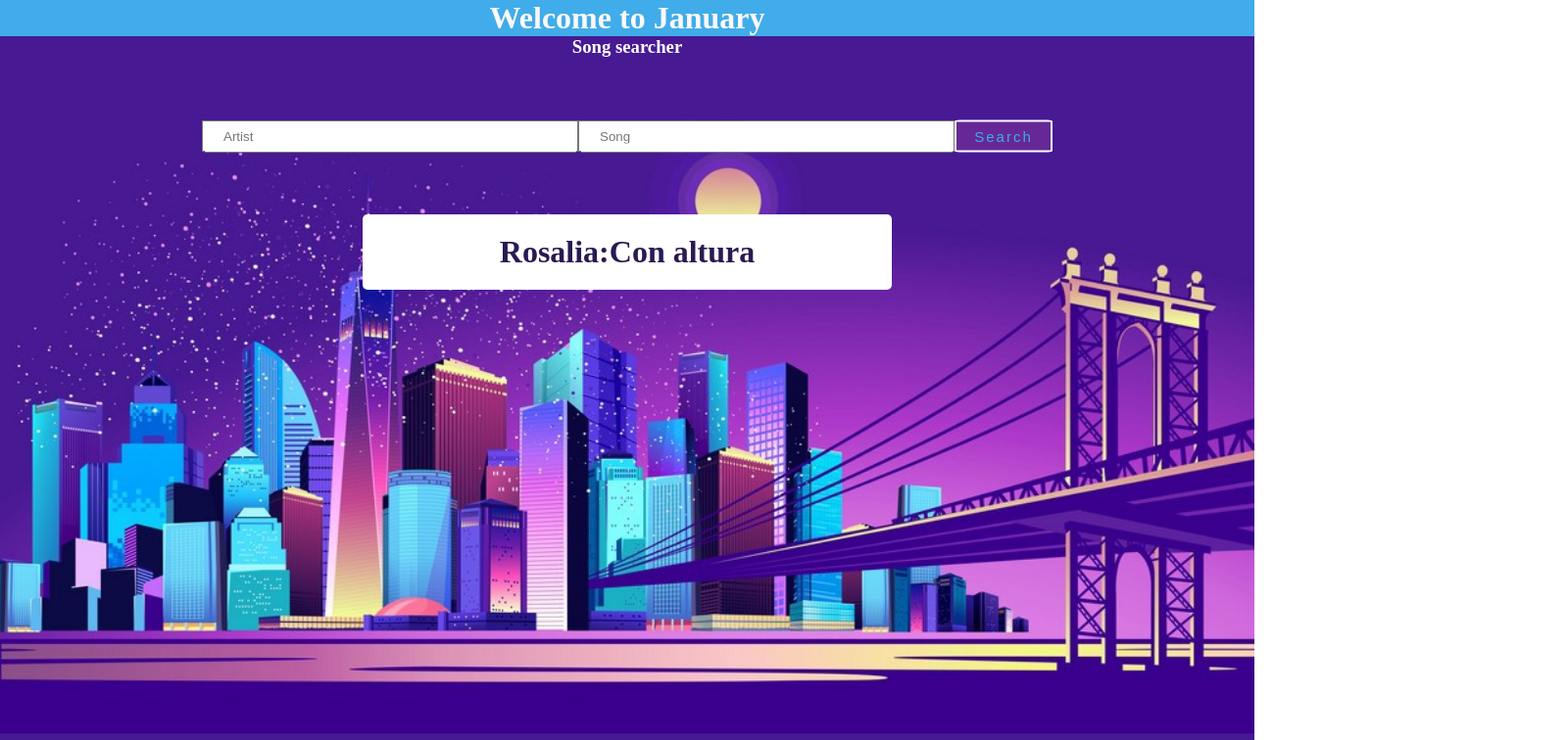
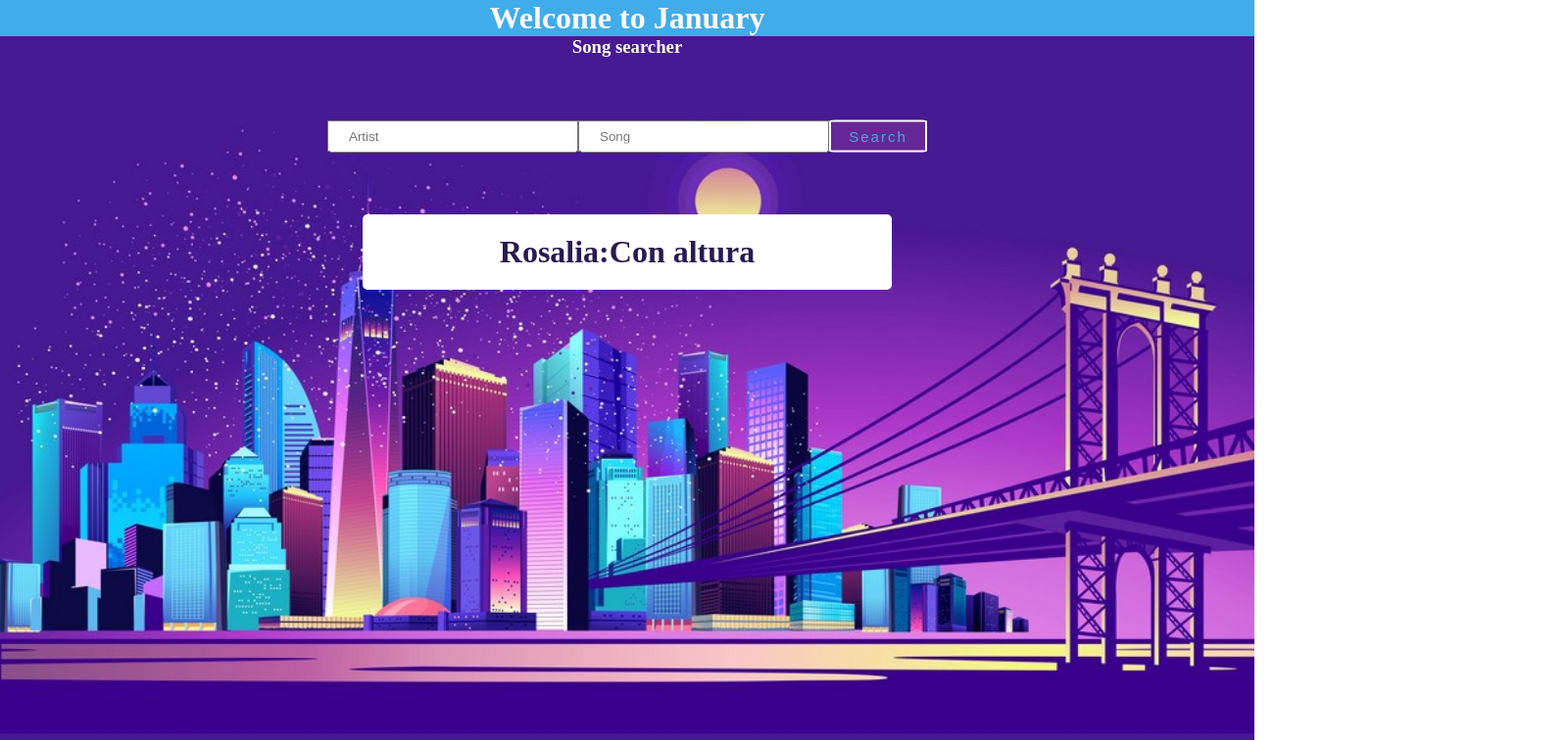
Before and after one commit to IndianaLora/January-Lyrics-Search, a React (Create React App) app: page / in a window 1280 px wide. Shown: the top 756 px of the page at 98% size, 1600 px wide, since content can reach past the window. Built offline with nearby package versions, Linux system fonts and the light colour scheme; no server answers.

Commit message:
unified input with results

```diff
--- a/src/App.css
+++ b/src/App.css
@@ -40,10 +40,9 @@
 }
 .songSearcher-form-container form {
   margin: 0;
-  position: absolute;
+  position: fixed;
   top: 50%;
   left: 50%;
-  margin-right: -50%;
   transform: translate(-50%, -50%);
   display: flex;
   position: relative;
--- a/src/App.js
+++ b/src/App.js
@@ -1,26 +1,55 @@
 import "./App.css";
 import { useState, useEffect } from "react";
-import LyricsInput from "./LyricsInput";
+import { useForm } from "react-hook-form";
 import Header from "./Header";
 
 function App() {
-  const artist = "Rosalia";
-  const song = "Con altura";
-  const apiUrl = `https://api.lyrics.ovh/v1/${artist}/${song}`;
+  let artist = "Rosalia";
+  let song = "Con altura";
+  let apiUrl = `https://api.lyrics.ovh/v1/${artist}/${song}`;
 
+  const { handleSubmit, register } = useForm();
+
+  const onSubmit = (values) => {
+    //make it dinamic
+    // let artist = "Rosalia";
+    // let song = "Con altura";
+    // let apiUrl = `https://api.lyrics.ovh/v1/${artist}/${song}`;
+    console.log(values)
+  };
   const lyricsFetcher = async () => {
     const response = await fetch(`${apiUrl}`);
     const data = await response.json();
     setLyrics(data.lyrics);
   };
   const [lyrics, setLyrics] = useState([]);
+
   useEffect(() => {
     lyricsFetcher();
   }, []);
+
   return (
     <div className="App">
       <Header />
-      <LyricsInput />
+      <div className="songSearcher-form-container">
+        <form onSubmit={handleSubmit(onSubmit)}>
+          <input
+            placeholder="Artist"
+            required={true}
+            {...register("artist")}
+          ></input>
+          <input
+            placeholder="Song"
+            required={true}
+            {...register("song")}
+          ></input>
+          <div className="wrapper">
+            <button>
+              <span>Search</span>
+            </button>
+          </div>
+        </form>
+      </div>
       <div className="lyrics-container">
         <h1 className="song-tittle">
           {artist}:{song}
--- a/src/LyricsInput.js
+++ b/src/LyricsInput.js
@@ -1,21 +1,20 @@
-//rfce
-import { useForm } from "react-hook-form"
+// //rfce
 
-export default function LyricsInput() {
 
-    const { handleSubmit, register } = useForm();
-    const onSubmit = values => console.log(values);
-    return (
-        <div className="songSearcher-form-container">
-            <form onSubmit={handleSubmit(onSubmit)} >
-                <input placeholder="Artist"></input>
-                <input placeholder="Song"></input>
-                <div class="wrapper">
-                    <button><span>Search</span></button>
-                </div>
-            </form>
-        </div >
-
-    )
-
-}
+// export default function LyricsInput() {
+//     const { handleSubmit, register } = useForm();
+//     const onSubmit = (values) => console.log(values);
+//     return (
+//         <div className="songSearcher-form-container">
+//             <form onSubmit={handleSubmit(onSubmit)}>
+//                 <input placeholder="Artist" required={true} {...register("artist")}></input>
+//                 <input placeholder="Song" required={true} {...register("song")}></input>
+//                 <div className="wrapper">
+//                     <button>
+//                         <span>Search</span>
+//                     </button>
+//                 </div>
+//             </form>
+//         </div>
+//     );
+// }
```
